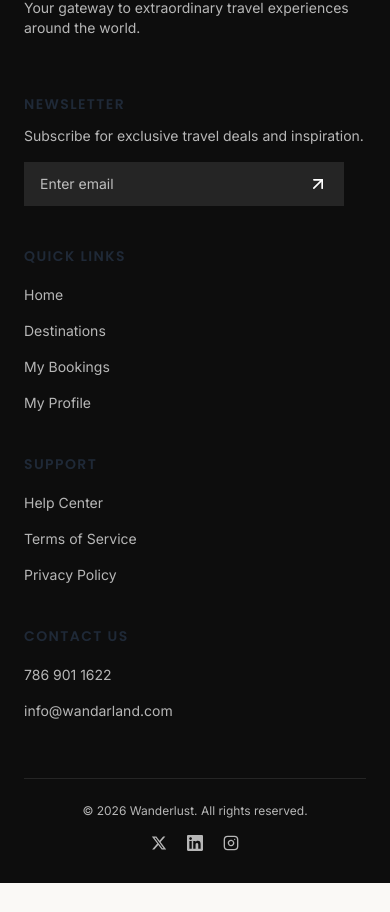
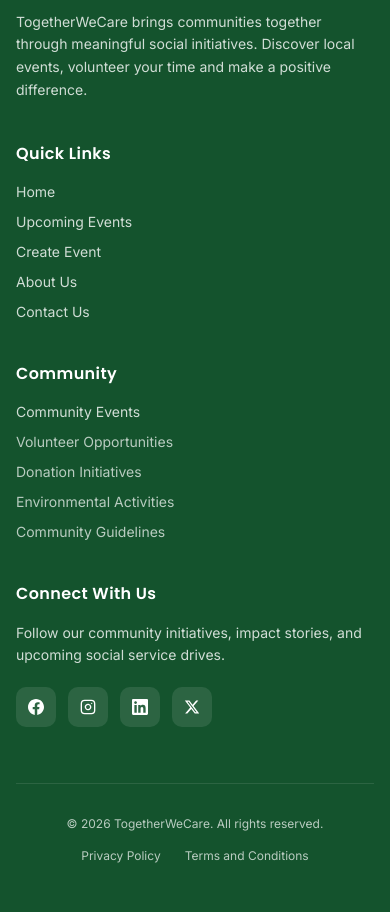
Before and after one commit to iRfANhAiDeRABiR/b14-A-008-client, a Next.js app: page / in a window 390 px wide. Shown: the part 5929-6841 px from the top of the page. Before the commit the page ends 6812 px from the top, so only its background shows below. Built offline with nearby package versions, Linux system fonts and the light colour scheme.

Commit message:
Added responsive footer

```diff
--- a/src/app/layout.tsx
+++ b/src/app/layout.tsx
@@ -2,7 +2,7 @@ import type { Metadata } from "next";
 import { Inter, Poppins } from "next/font/google";
 import "./globals.css";
 import { Navbar } from "@/components/layout/navbar";
-import { Footer } from "@/components/footer";
+import { Footer } from "@/components/layout/footer";
 
 const inter = Inter({
   subsets: ["latin"],
@@ -35,7 +35,9 @@ export default function RootLayout({
     >
       <body className="min-h-full flex flex-col font-sans">
         <Navbar />
-        {children}
+        <main className="flex-1">
+          {children}
+        </main>
         <Footer />
       </body>
     </html>
--- /dev/null
+++ b/src/components/layout/footer.tsx
@@ -0,0 +1,204 @@
+import * as React from "react"
+import Link from "next/link"
+import { HeartHandshake } from "lucide-react"
+
+function FacebookIcon(props: React.ComponentProps<"svg">) {
+  return (
+    <svg viewBox="0 0 24 24" fill="currentColor" {...props}>
+      <path d="M24 12.073c0-6.627-5.373-12-12-12s-12 5.373-12 12c0 5.99 4.388 10.954 10.125 11.854v-8.385H7.078v-3.47h3.047V9.43c0-3.007 1.792-4.669 4.533-4.669 1.312 0 2.686.235 2.686.235v2.953H15.83c-1.491 0-1.956.925-1.956 1.874v2.25h3.328l-.532 3.47h-2.796v8.385C19.612 23.027 24 18.062 24 12.073z" />
+    </svg>
+  )
+}
+
+function InstagramIcon(props: React.ComponentProps<"svg">) {
+  return (
+    <svg
+      viewBox="0 0 24 24"
+      fill="none"
+      stroke="currentColor"
+      strokeWidth="2"
+      strokeLinecap="round"
+      strokeLinejoin="round"
+      {...props}
+    >
+      <rect width="20" height="20" x="2" y="2" rx="5" ry="5" />
+      <path d="M16 11.37A4 4 0 1 1 12.63 8 4 4 0 0 1 16 11.37z" />
+      <line x1="17.5" x2="17.51" y1="6.5" y2="6.5" />
+    </svg>
+  )
+}
+
+function LinkedinIcon(props: React.ComponentProps<"svg">) {
+  return (
+    <svg viewBox="0 0 24 24" fill="currentColor" {...props}>
+      <path d="M20.447 20.452h-3.554v-5.569c0-1.328-.027-3.037-1.852-3.037-1.853 0-2.136 1.445-2.136 2.939v5.667H9.351V9h3.414v1.561h.046c.477-.9 1.637-1.85 3.37-1.85 3.601 0 4.267 2.37 4.267 5.455v6.286zM5.337 7.433c-1.144 0-2.063-.926-2.063-2.065 0-1.138.92-2.063 2.063-2.063 1.14 0 2.064.925 2.064 2.063 0 1.139-.925 2.065-2.064 2.065zm1.782 13.019H3.555V9h3.564v11.452zM22.225 0H1.771C.792 0 0 .774 0 1.729v20.542C0 23.227.792 24 1.771 24h20.451C23.2 24 24 23.227 24 22.271V1.729C24 .774 23.2 0 22.222 0h.003z" />
+    </svg>
+  )
+}
+
+function XIcon(props: React.ComponentProps<"svg">) {
+  return (
+    <svg viewBox="0 0 24 24" fill="currentColor" {...props}>
+      <path d="M18.244 2.25h3.308l-7.227 8.26 8.502 11.24H16.17l-5.214-6.817L4.99 21.75H1.68l7.73-8.835L1.254 2.25H8.08l4.713 6.231zm-1.161 17.52h1.833L7.084 4.126H5.117z" />
+    </svg>
+  )
+}
+
+export function Footer() {
+  const currentYear = new Date().getFullYear()
+
+  const quickLinks = [
+    { label: "Home", href: "/" },
+    { label: "Upcoming Events", href: "/upcoming-events" },
+    { label: "Create Event", href: "/create-event" },
+    { label: "About Us", href: "#about" },
+    { label: "Contact Us", href: "#contact" },
+  ]
+
+  const communityItems = [
+    { label: "Community Events", href: "/upcoming-events" },
+    { label: "Volunteer Opportunities" },
+    { label: "Donation Initiatives" },
+    { label: "Environmental Activities" },
+    { label: "Community Guidelines" },
+  ]
+
+  const socialLinks = [
+    {
+      name: "Facebook",
+      href: "https://facebook.com",
+      icon: FacebookIcon,
+    },
+    {
+      name: "Instagram",
+      href: "https://instagram.com",
+      icon: InstagramIcon,
+    },
+    {
+      name: "LinkedIn",
+      href: "https://linkedin.com",
+      icon: LinkedinIcon,
+    },
+    {
+      name: "X",
+      href: "https://x.com",
+      icon: XIcon,
+    },
+  ]
+
+  return (
+    <footer className="w-full bg-[#14532D] text-white border-t border-emerald-900/60 mt-auto">
+      <div className="mx-auto max-w-7xl px-4 sm:px-6 lg:px-8 pt-16 pb-12">
+        <div className="grid grid-cols-1 md:grid-cols-2 lg:grid-cols-4 gap-10 lg:gap-12">
+          {/* Section 1: Brand Information */}
+          <div className="space-y-4">
+            <Link href="/" className="inline-flex items-center gap-2.5 group">
+              <div className="flex size-9 items-center justify-center rounded-xl bg-white text-[#14532D] shadow-xs transition-transform group-hover:scale-105">
+                <HeartHandshake className="size-5" />
+              </div>
+              <span className="font-heading text-xl font-bold tracking-tight text-white">
+                Together<span className="text-emerald-300">WeCare</span>
+              </span>
+            </Link>
+            <p className="font-heading text-xs font-semibold uppercase tracking-wider text-emerald-200">
+              Small Actions. Stronger Communities.
+            </p>
+            <p className="text-sm text-white/80 leading-relaxed max-w-sm">
+              TogetherWeCare brings communities together through meaningful social initiatives. Discover local events, volunteer your time and make a positive difference.
+            </p>
+          </div>
+
+          {/* Section 2: Quick Links */}
+          <div className="space-y-4">
+            <h3 className="font-heading text-base font-semibold text-white tracking-wide">
+              Quick Links
+            </h3>
+            <ul className="space-y-2.5 text-sm">
+              {quickLinks.map((link) => (
+                <li key={link.label}>
+                  <Link
+                    href={link.href}
+                    className="text-white/80 hover:text-white hover:underline underline-offset-4 transition-colors"
+                  >
+                    {link.label}
+                  </Link>
+                </li>
+              ))}
+            </ul>
+          </div>
+
+          {/* Section 3: Community */}
+          <div className="space-y-4">
+            <h3 className="font-heading text-base font-semibold text-white tracking-wide">
+              Community
+            </h3>
+            <ul className="space-y-2.5 text-sm">
+              {communityItems.map((item) => (
+                <li key={item.label}>
+                  {item.href ? (
+                    <Link
+                      href={item.href}
+                      className="text-white/80 hover:text-white hover:underline underline-offset-4 transition-colors"
+                    >
+                      {item.label}
+                    </Link>
+                  ) : (
+                    <span className="text-white/70">{item.label}</span>
+                  )}
+                </li>
+              ))}
+            </ul>
+          </div>
+
+          {/* Section 4: Social Media */}
+          <div className="space-y-4">
+            <h3 className="font-heading text-base font-semibold text-white tracking-wide">
+              Connect With Us
+            </h3>
+            <p className="text-sm text-white/80 leading-relaxed">
+              Follow our community initiatives, impact stories, and upcoming social service drives.
+            </p>
+            <div className="flex items-center gap-3 pt-1">
+              {socialLinks.map((social) => {
+                const Icon = social.icon
+                return (
+                  <a
+                    key={social.name}
+                    href={social.href}
+                    target="_blank"
+                    rel="noopener noreferrer"
+                    aria-label={`Visit our ${social.name} page`}
+                    className="flex size-10 items-center justify-center rounded-lg bg-white/10 text-white hover:bg-white hover:text-[#14532D] transition-all focus-visible:outline-none focus-visible:ring-2 focus-visible:ring-white"
+                  >
+                    <Icon className="size-4" />
+                  </a>
+                )
+              })}
+            </div>
+          </div>
+        </div>
+
+        {/* Footer Bottom Bar */}
+        <div className="mt-14 pt-8 border-t border-white/10 flex flex-col sm:flex-row items-center justify-between gap-4 text-xs text-white/70">
+          <p>
+            &copy; {currentYear} TogetherWeCare. All rights reserved.
+          </p>
+          <div className="flex items-center gap-6">
+            <Link
+              href="#privacy"
+              className="hover:text-white transition-colors hover:underline underline-offset-4"
+            >
+              Privacy Policy
+            </Link>
+            <Link
+              href="#terms"
+              className="hover:text-white transition-colors hover:underline underline-offset-4"
+            >
+              Terms and Conditions
+            </Link>
+          </div>
+        </div>
+      </div>
+    </footer>
+  )
+}
```
